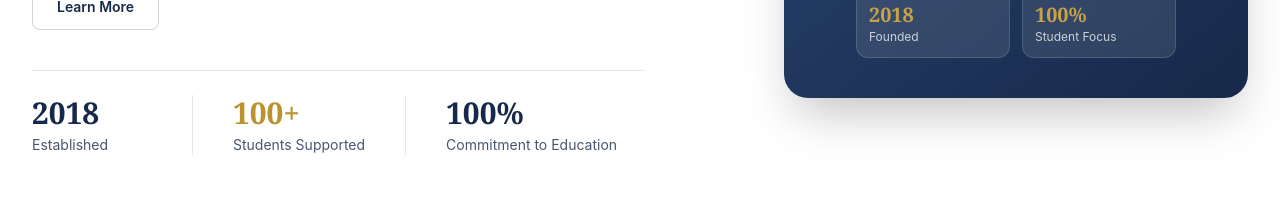
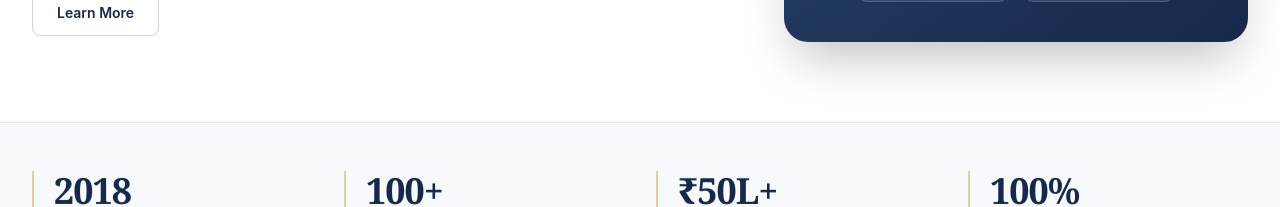
Before and after one commit to kavilanrj-cmd/TRUST, a Next.js app in the folder frontend/: page / in a window 1280 px wide. Shown: the part 485-692 px from the top of the page. Built offline with nearby package versions, Linux system fonts and the light colour scheme; no server answers.

Commit message:
Remove hero statistics section

```diff
--- a/frontend/src/components/home/Hero.tsx
+++ b/frontend/src/components/home/Hero.tsx
@@ -50,21 +50,6 @@ export function Hero() {
           </div>
 
           <ApplicationFee />
-
-          <div className="mt-10 flex flex-wrap items-center gap-x-10 gap-y-5 border-t border-border pt-6">
-            <div className="min-w-[120px]">
-              <p className="font-serif text-3xl font-bold text-navy">{t("home.hero.stat1", "2018")}</p>
-              <p className="mt-1 text-sm text-muted-foreground">{t("home.hero.stat1Label", "Established")}</p>
-            </div>
-            <div className="min-w-[150px] border-l border-border pl-10">
-              <p className="font-serif text-3xl font-bold text-gold-600">{t("home.hero.stat2", "100+")}</p>
-              <p className="mt-1 text-sm text-muted-foreground">{t("home.hero.stat2Label", "Students Supported")}</p>
-            </div>
-            <div className="min-w-[150px] border-l border-border pl-10">
-              <p className="font-serif text-3xl font-bold text-navy">{t("home.hero.stat3", "100%")}</p>
-              <p className="mt-1 text-sm text-muted-foreground">{t("home.hero.stat3Label", "Commitment to Education")}</p>
-            </div>
-          </div>
         </div>
 
         {/* Right visual */}
```
